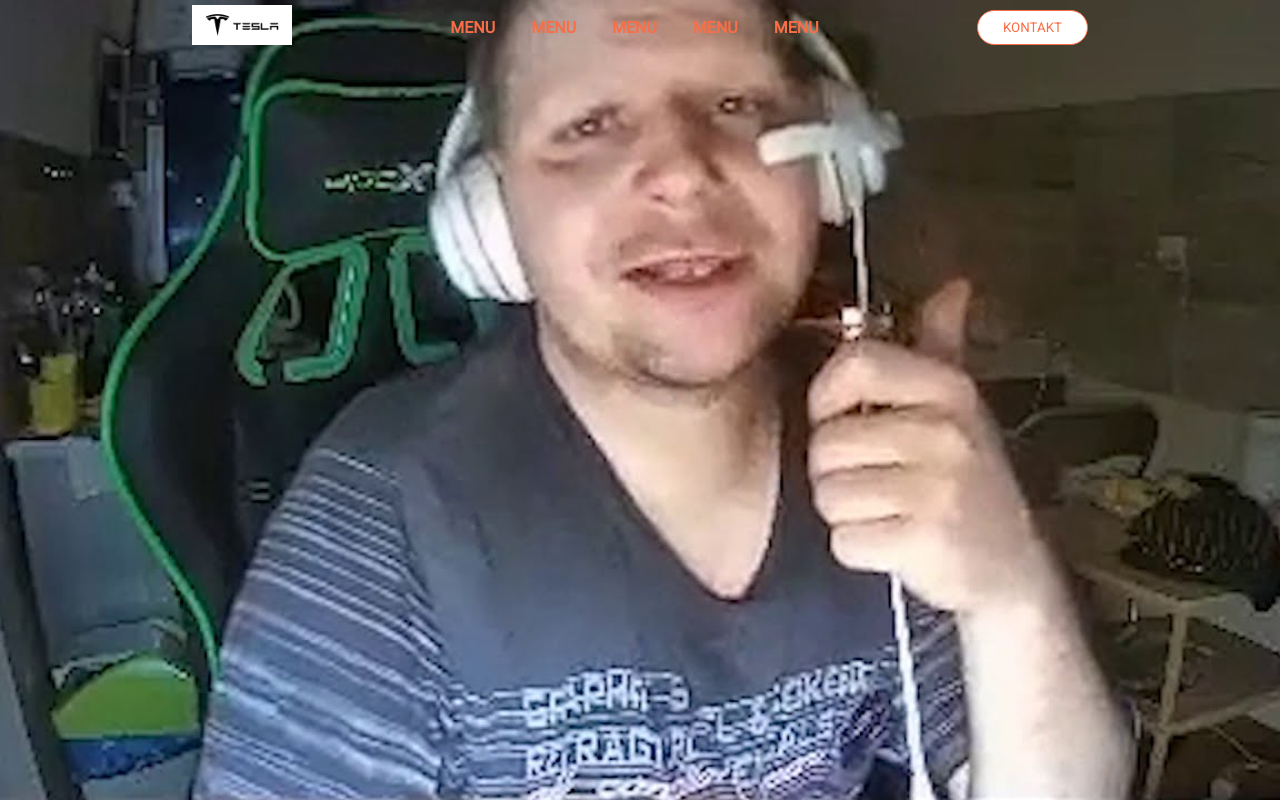
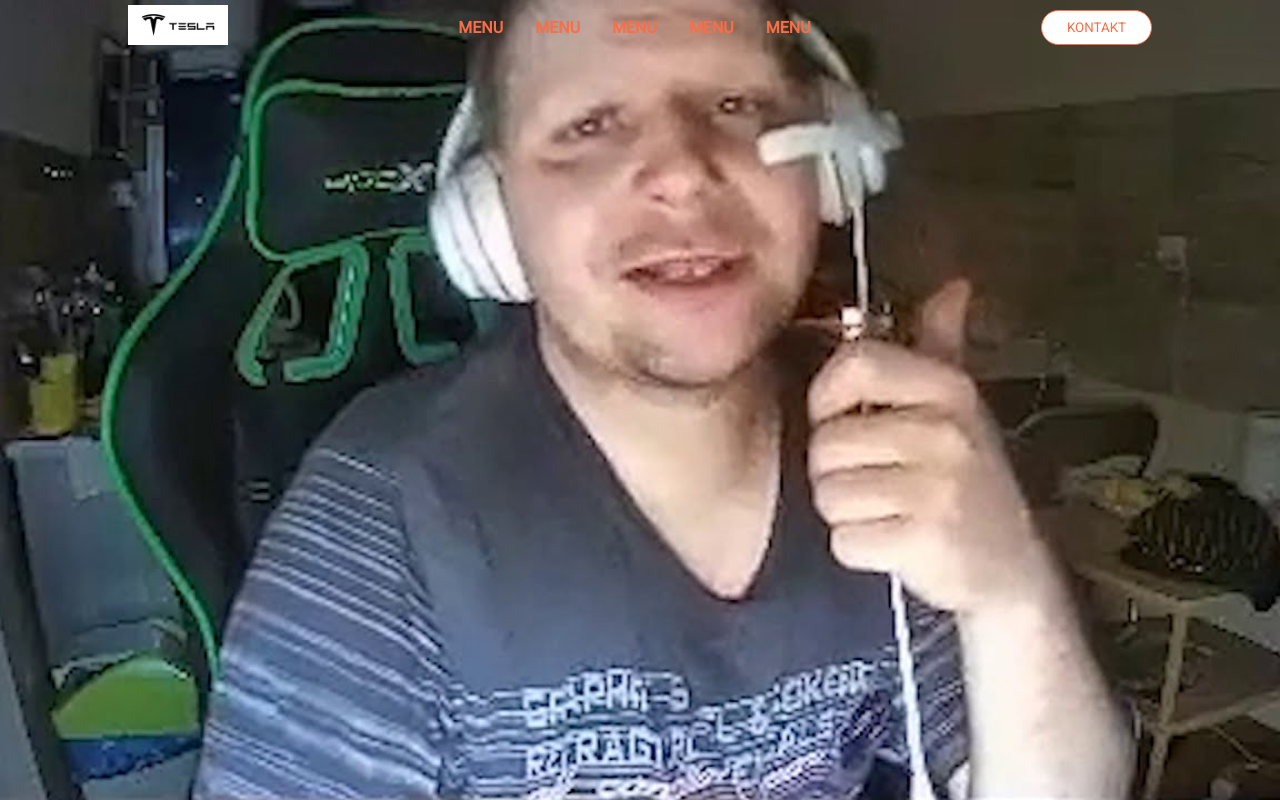
Before and after one commit to SK04e/reactapp, a React (Create React App) app: page / in a window 1280 px wide. Built offline with nearby package versions, Linux system fonts and the light colour scheme.

Commit message:
data + menu

```diff
--- a/src/App.css
+++ b/src/App.css
@@ -21,7 +21,7 @@
   display: flex;
   align-items: center;
   justify-content: space-between;
-  padding: 0px 15%;
+  padding: 0px 10%;
   padding-top: 5px;
   font-weight: 600;
   {/*box-shadow: 0 0px 5px 5px rgba(0, 0, 0, 0.1);*/}
@@ -44,7 +44,7 @@ ul li a {
 
 .nav__link li {
   display: inline-block;
-  padding: 10px 18px;
+  padding: 6px 16px;
   transition: all 0.3s ease 0s;
 }
 
```
Also changed, not shown: src/data.js (added, +16 -0 lines).
